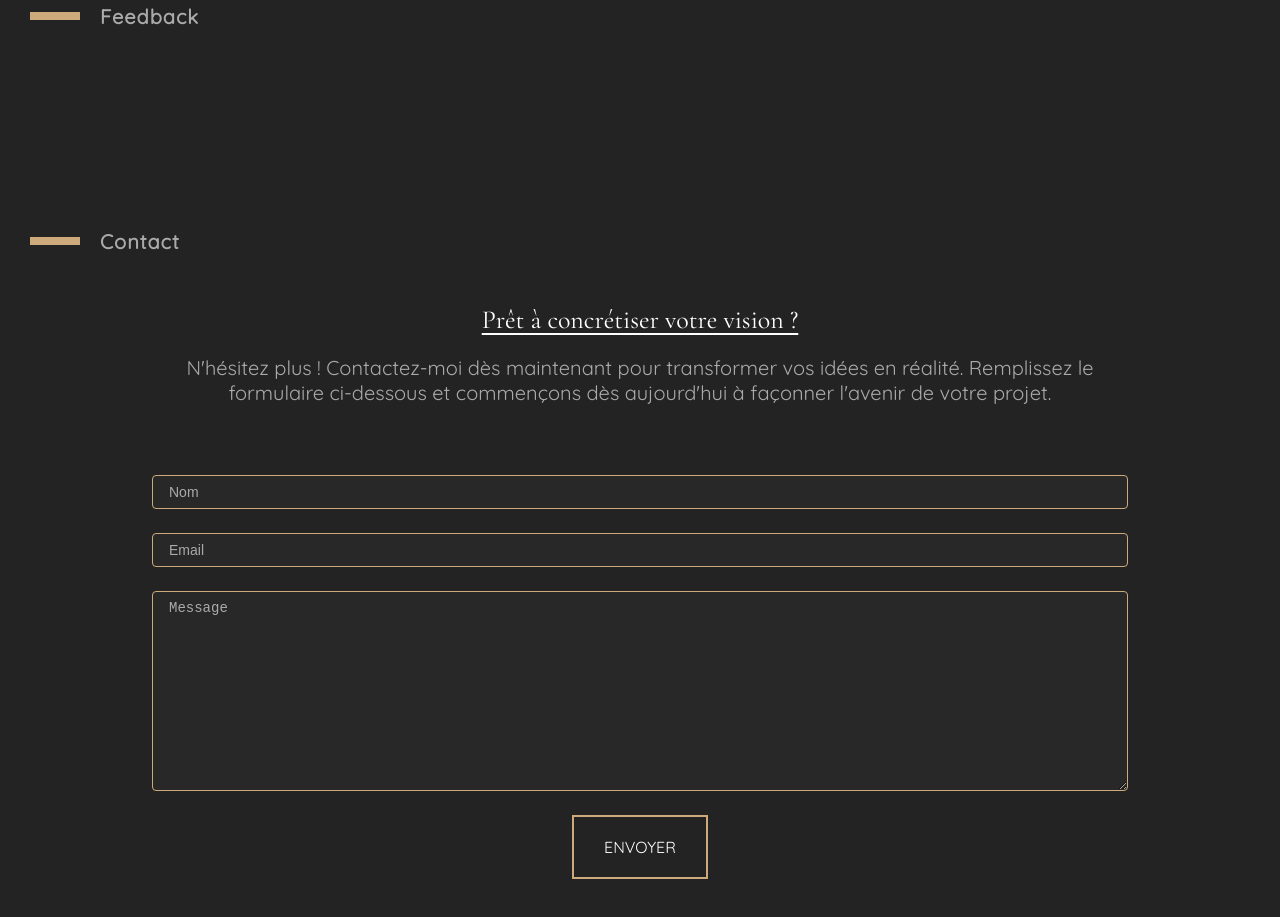
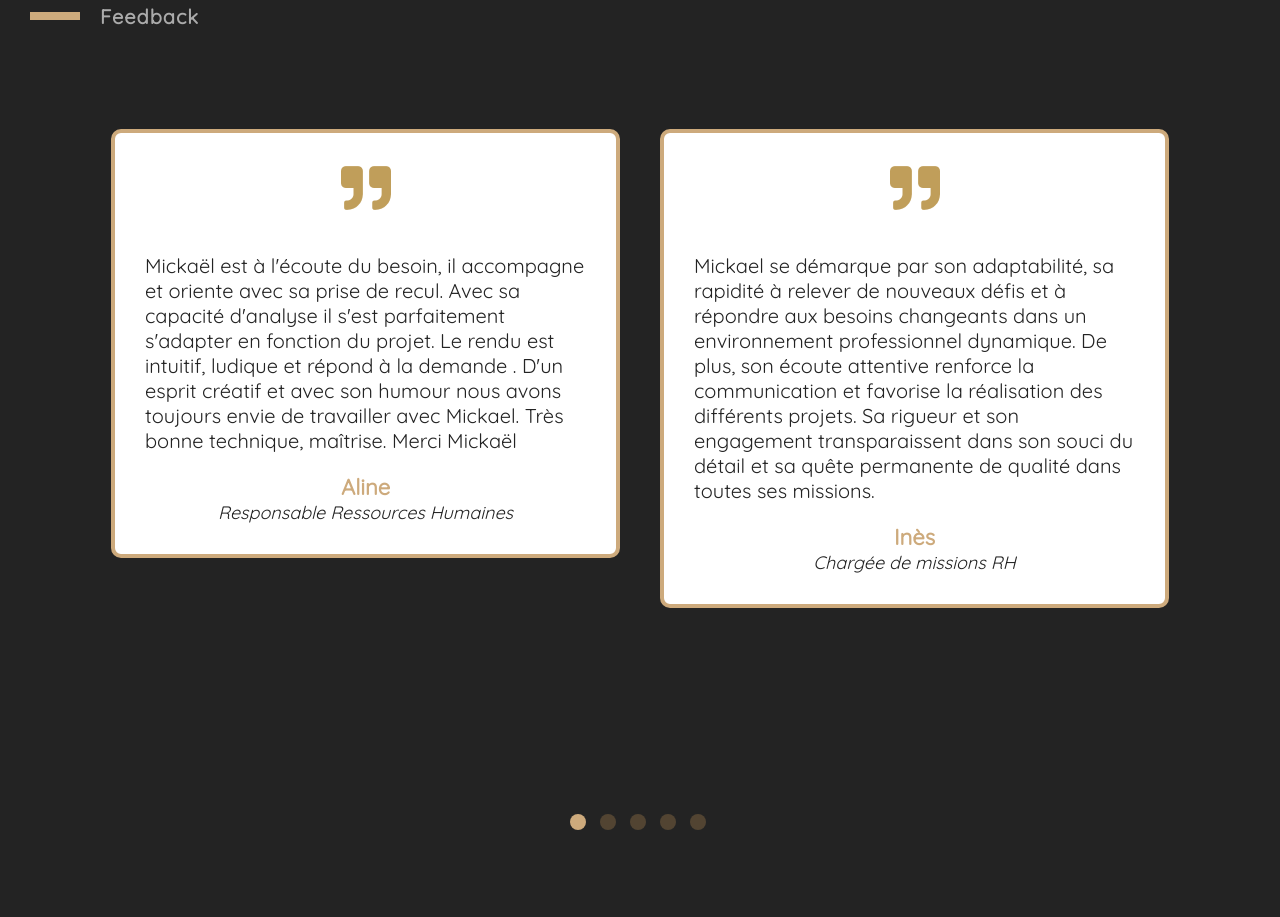
Before and after one commit to ELME37/Portfolio_Freelance, a Next.js app: page / in a window 1280 px wide. Shown: the part 5000-5917 px from the top of the page. Built offline with nearby package versions, Linux system fonts and the light colour scheme.

Commit message:
feat : section feedback

```diff
--- a/package.json
+++ b/package.json
@@ -14,7 +14,9 @@
     "react": "^18.3.1",
     "react-dom": "^18",
     "react-hook-form": "^7.51.4",
+    "react-slick": "^0.30.2",
     "scroll": "^3.0.1",
+    "slick-carousel": "^1.8.1",
     "styled-components": "^6.1.8"
   },
   "devDependencies": {
--- /dev/null
+++ b/public/data/feedbacks/feedbacks.json
@@ -0,0 +1,57 @@
+[
+  {
+    "_id": "66433d725455d4a2200e8c08",
+    "userId": "664293115455d4a2200e8be3",
+    "firstName": "Aline",
+    "lastName": "LEPETIT",
+    "position": "Responsable Ressources Humaines",
+    "company": "BRIAULT",
+    "relationship": "Collègue et prestataire ",
+    "recommendation": "Mickaël est à l'écoute du besoin, il accompagne et oriente avec sa prise de recul. Avec sa capacité d'analyse il s'est parfaitement s'adapter en fonction du projet. Le rendu est intuitif, ludique et répond à la demande . D'un esprit créatif et avec son humour nous avons toujours envie de travailler avec Mickael. Très bonne technique, maîtrise. Merci Mickaël \n",
+    "__v": 0
+  },
+  {
+    "_id": "66437a595455d4a2200e8c27",
+    "userId": "664293115455d4a2200e8be3",
+    "firstName": "Inès ",
+    "lastName": "CASSAR",
+    "position": "Chargée de missions RH",
+    "company": "BRIAND Construction",
+    "relationship": "Ancien collègue",
+    "recommendation": "Mickael se démarque par son adaptabilité, sa rapidité à relever de nouveaux défis et à répondre aux besoins changeants dans un environnement professionnel dynamique. De plus, son écoute attentive renforce la communication et favorise la réalisation des différents projets. Sa rigueur et son engagement transparaissent dans son souci du détail et sa quête permanente de qualité dans toutes ses missions.",
+    "__v": 0
+  },
+  {
+    "_id": "6643ba7b5455d4a2200e8c3d",
+    "userId": "664293115455d4a2200e8be3",
+    "firstName": "Sandra",
+    "lastName": "Racamier",
+    "position": "Direction ressources ",
+    "company": "Mairie de Villemandeur ",
+    "relationship": "Ancienne responsable  apprentissage ",
+    "recommendation": "Solides connaissances dans le domaine scolaire suivi, bonne maîtrise de l'outil informatique, esprit d'initiative et d'équipe, intégration facile au sein de la collectivité. Agréable et très ouvert envers les autres ",
+    "__v": 0
+  },
+  {
+    "_id": "6644c6cd4f220b891b005e92",
+    "userId": "664293115455d4a2200e8be3",
+    "firstName": "William",
+    "lastName": "Malbos",
+    "position": "Développeur fullstack",
+    "company": "WeSoftOnline",
+    "relationship": "Mentor OpenClassrooms",
+    "recommendation": "Travailler avec Mickaël sur le parcours d'OpenClassrooms a été une expérience vraiment enrichissante. Il a une grande capacité à comprendre rapidement les besoins des projets et à y répondre de manière efficace. Son professionnalisme et son engagement à livrer un travail de qualité sont évidents pour chacun des projets.\n\nDe plus, Mickaël démontre une grande curiosité et une volonté constante d'apprendre et de s'améliorer. Je le recommande vivement à toute personne recherchant un professionnel fiable et compétent, Mickaël sera un très bon atout pour toute équipe !",
+    "__v": 0
+  },
+  {
+    "_id": "9999",
+    "userId": "664293115455d4a2200e8be3",
+    "firstName": "Bruno",
+    "lastName": "Héritier",
+    "position": "Développeur Web fullstack",
+    "company": "OpenClassRooms",
+    "relationship": "Mentor OpenClassrooms",
+    "recommendation": "Je recommande chaleureusement Mickaël Turquais en tant que développeur Web. En effet, j’ai eu le plaisir de cotoyer Mickael au cours de sa formation dans le cadre du parcours OpenClassrooms - Développeur d’applications React - et j'ai été impressionné par ses compétences techniques et son enthousiasme pour le développement web. Pendant les quelques mois passés ensemble à échanger chaque semaine, il a démontré une maîtrise remarquable des technologies web modernes, y compris HTML, CSS, JavaScript, ainsi que des frameworks tels que React et Node.js / Express. Son aptitude à apprendre rapidement de nouvelles technologies et à les appliquer de manière efficace à des projets réels a été particulièrement notable.",
+    "__v": 0
+  }
+]
--- /dev/null
+++ b/src/containers/carousel/carousel.styled.jsx
@@ -0,0 +1,84 @@
+import styled from 'styled-components';
+
+import { colors } from '../../utils/colors';
+
+export const Root = styled.div`
+  width: 90%;
+  margin: 0 auto;
+  margin-top: 100px;
+
+  @media (max-width: 500px) {
+    width: 100%;
+  }
+`;
+
+export const Image = styled.img`
+  width: 50px;
+  height: 50px;
+  margin-bottom: 40px;
+`;
+
+export const ContainerSlide = styled.div`
+  display: flex !important;
+  justify-content: center !important;
+`;
+
+export const ContainerFeedback = styled.div`
+  display: flex;
+  flex-direction: column;
+  justify-content: center;
+  align-items: center;
+  width: calc(100% - 40px);
+  border-radius: 10px;
+  border: 4px ${colors.gold} solid;
+  margin-bottom: 30px;
+  padding: 30px;
+  background: ${colors.white};
+`;
+
+export const Feedback = styled.p`
+  font-family: var(--quicksand), serif;
+  color: ${colors.darkbg};
+  font-size: 20px;
+  margin-bottom: 20px;
+`;
+
+export const Name = styled.span`
+  color: ${colors.gold};
+  font-size: 22px;
+  font-weight: bold;
+  font-family: var(--quicksand), serif;
+`;
+
+export const Position = styled.span`
+  font-size: 18px;
+  color: ${colors.darkbg};
+  font-style: italic;
+  font-family: var(--quicksand), serif;
+`;
+
+
+export const CustomDot = styled.div`
+  background-color: ${colors.gold};
+  width: 16px;
+  height: 16px;
+  border-radius: 50%;
+  filter: brightness(40%);
+  cursor: pointer;
+  z-index: 9;
+
+  @media (max-width: 650px) {
+    width: 14px;
+    height: 14px;
+  }
+
+  @media (max-width: 500px) {
+    width: 12px;
+    height: 12px;
+  }
+`;
+
+export const ActiveDot = styled(CustomDot)`
+  background-color: ${colors.gold};
+  filter: brightness(100%);
+`;
--- /dev/null
+++ b/src/containers/carousel/index.jsx
@@ -0,0 +1,55 @@
+import React, { useState } from 'react';
+import Slider from "react-slick";
+import "slick-carousel/slick/slick.css";
+import "slick-carousel/slick/slick-theme.css";
+
+import { quicksand } from "@/utils/fonts";
+
+import { Root, Image, ContainerSlide, ContainerFeedback, Feedback, Name, Position, ActiveDot, CustomDot} from './carousel.styled';
+
+export default function Carousel ({ slides }) {
+    const [activeDotIndex, setActiveDotIndex] = useState(0);
+
+    const settings = {
+        dots: true,
+        infinite: true,
+        speed: 3000,
+        slidesToShow: 2,
+        slidesToScroll: 1,
+        autoplay: true,
+        autoplaySpeed: 10000,
+        cssEase: "linear",
+        arrows: false,
+        responsive: [
+          {
+            breakpoint: 1000,
+            settings: {
+              slidesToShow: 1,
+            }
+          }
+        ],
+        customPaging: i => (
+          i === activeDotIndex ? <ActiveDot /> : <CustomDot />
+        ),
+        beforeChange: (current, next) => {
+          setActiveDotIndex(next);
+        }
+      }
+
+    return (
+        <Root >
+            <Slider {...settings}>
+                {slides.map((slide, index) => (
+                    <ContainerSlide key={index}>
+                      <ContainerFeedback>
+                        <Image src="/assets/images/quote-right-solid.png" alt="icon" />
+                        <Feedback className={quicksand.variable}>{slide.recommendation}</Feedback>
+                        <Name className={quicksand.variable}>{slide.firstName}</Name>
+                        <Position className={quicksand.variable}>{slide.position}</Position>
+                      </ContainerFeedback>
+                    </ContainerSlide>
+                ))}
+            </Slider>
+        </Root>
+    );
+};
--- a/src/containers/formContact/index.jsx
+++ b/src/containers/formContact/index.jsx
@@ -22,8 +22,12 @@ export default function FormContact () {
         .catch ((error) => {
           setNotification({ message: "Erreur lors de l'envoi du message", type: 'error' });
           console.log('An error occurred during message send: ', error);
+        })
+        .finally(() => {
+          setTimeout(() => {
+            setNotification({ message: '', type: '' });
+          }, 5000);
         });
-
       }
   return (
       <Form ref={form} onSubmit={handleSubmit(onSubmit)}>
--- a/src/containers/section_Feedback/index.jsx
+++ b/src/containers/section_Feedback/index.jsx
@@ -1,15 +1,48 @@
-import React from 'react';
+import React, { useEffect, useState } from 'react';
+
+import Carousel from '../carousel';
 
 import { Root } from './feedback.styled';
 import { ContainerTitleSection, LignTitle, TitleSection } from '../section_Home/home.styled';
 
 export default function SectionFeedback () {
+    const [feedbacks, setFeedbacks] = useState(null);
+    const [loading, setLoading] = useState(true);
+    const [error, setError] = useState(null);
+
+    useEffect(() => {
+        fetch('/data/feedbacks/feedbacks.json')
+            .then(response => {
+                if (!response.ok) {
+                    throw new Error('Network response was not ok');
+                }
+                return response.json();
+            })
+            .then(data => {
+                setFeedbacks(data);
+                setLoading(false);
+            })
+            .catch(error => {
+                setError(error);
+                setLoading(false);
+            });
+    }, []);
+
+    if (loading) {
+        return <div>Loading...</div>;
+    }
+
+    if (error) {
+        return <div>Error: {error.message}</div>;
+    }
+
     return (
         <Root id='feedback'>
             <ContainerTitleSection>
                 <LignTitle></LignTitle>
                 <TitleSection>Feedback</TitleSection>
             </ContainerTitleSection>
+            <Carousel slides={feedbacks}/>
         </Root>
     );
 };
```
Also changed, not shown: public/assets/images/quote-right-solid.png (added), 1 other file (tests, documents, lock files or other folders).
